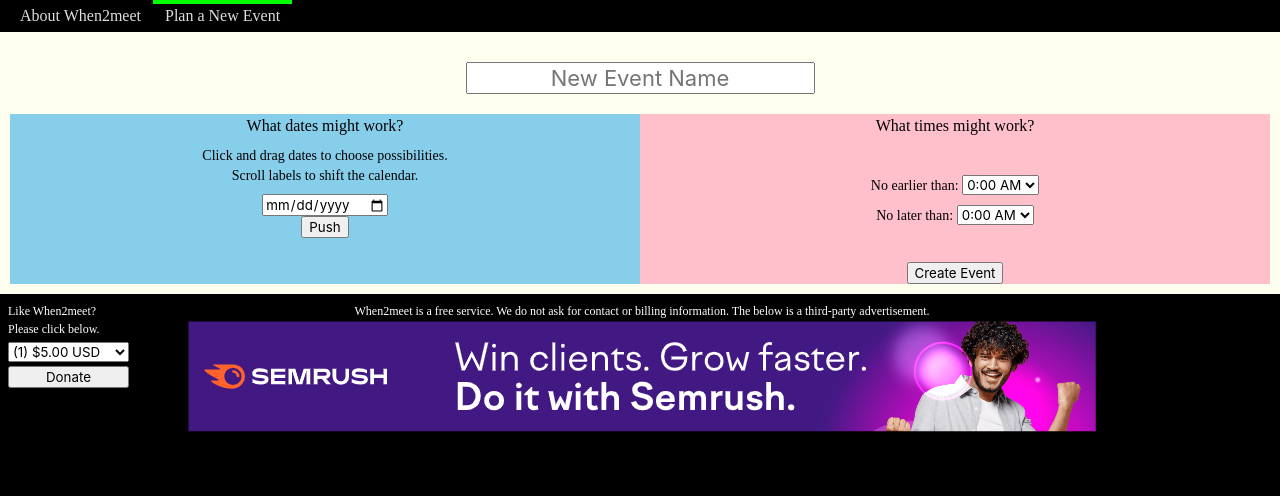
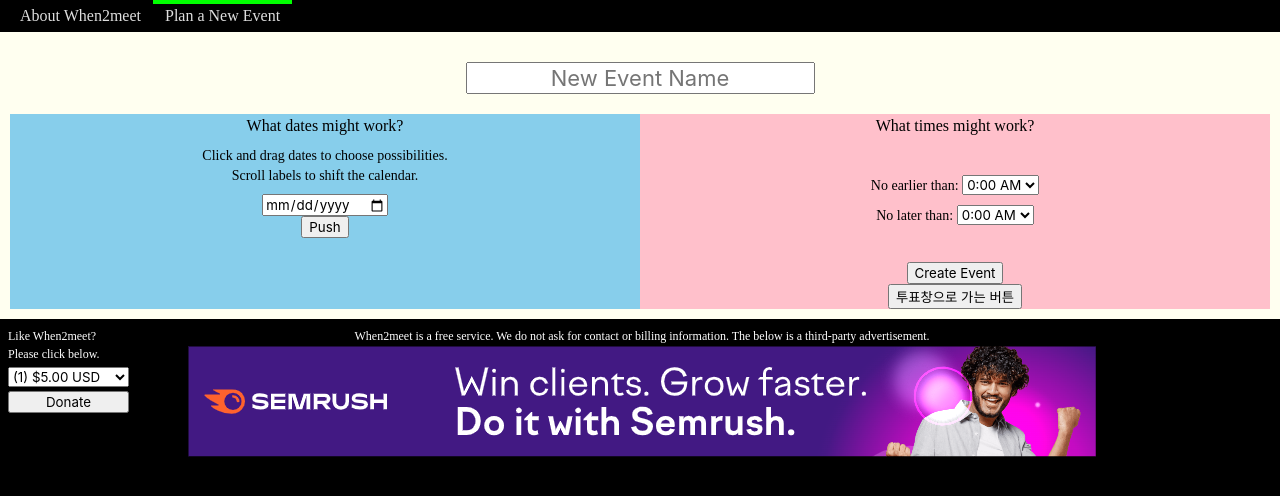
Before and after one commit to strn18/when2meet-clone-client, a React (Create React App) app: page / in a window 1280 px wide. Shown: the top 496 px of the page. Built offline with nearby package versions, Linux system fonts and the light colour scheme; a web font is replaced by a local one.

Commit message:
MOD: 만들어둔 투표 페이지로 갈 수 있는 임시 버튼 추가, 투표 생성 버튼을 누르면 해당하는 투표 페이지로 이동하도록 수정

```diff
--- a/src/pages/Main/index.tsx
+++ b/src/pages/Main/index.tsx
@@ -1,3 +1,4 @@
+import { useNavigate } from 'react-router-dom';
 import { ChangeEvent, useState } from 'react';
 import axios from 'axios';
 import { Box, Typography } from '@mui/material';
@@ -8,6 +9,8 @@ export function MainPage() {
   const [dates, setDates] = useState<Date[]>([]);
   const [beginTime, setBeginTime] = useState<number>();
   const [endTime, setEndTime] = useState<number>();
+
+  const navigate = useNavigate();
 
   const handleEventName = (event: ChangeEvent<HTMLInputElement>) => {
     setEventName(event.target.value);
@@ -40,7 +43,7 @@ export function MainPage() {
 
       if (response.status !== 201) throw new Error();
 
-      alert('GOOD');
+      navigate(`/${response.data.url}`);
     } catch (error) {
       console.error('Fail to create event');
     }
@@ -157,6 +160,7 @@ export function MainPage() {
             </Box>
           </Box>
           <button onClick={createEvent}>Create Event</button>
+          <button onClick={() => navigate('/vote/YD5ZB')}>투표창으로 가는 버튼</button>
         </Box>
       </Box>
     </Box>
```
